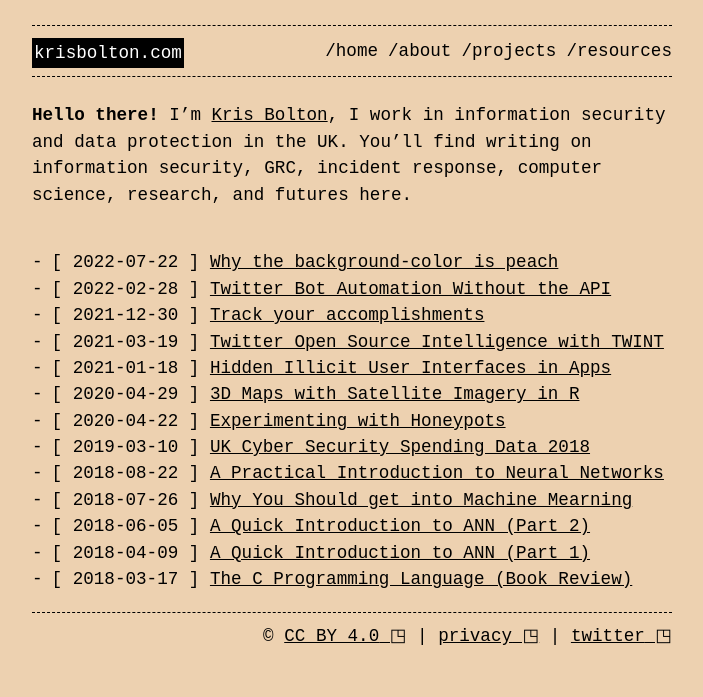
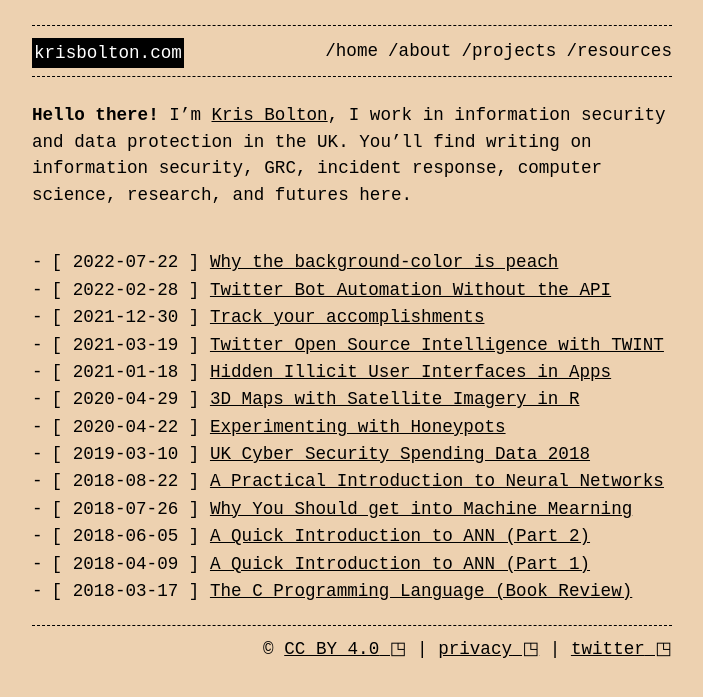
Before and after one commit to krisbolton/blog-staging, a Jekyll site: the page built from index.md, in a window 1280 px wide. Shown: the top 697 px of the page, without its empty margins (288-991 px from the left). Built offline with Jekyll 4.4.1, drawn with Linux system fonts in a browser that asks for light colours.

Commit message:
increase space between ul li

```diff
--- a/_sass/base.scss
+++ b/_sass/base.scss
@@ -109,6 +109,7 @@ tbody tr:nth-child(odd) {
  */
 :not(.menu) > ul { list-style: none;  padding-left: 0; }
 :not(.menu) > ul { list-style-type: none; }
+:not(.menu) > ul > li { padding-bottom: 1px; }
 :not(.menu) > ul > li:before { content: "-";  margin-right: 9px; }
 
 /**
```
